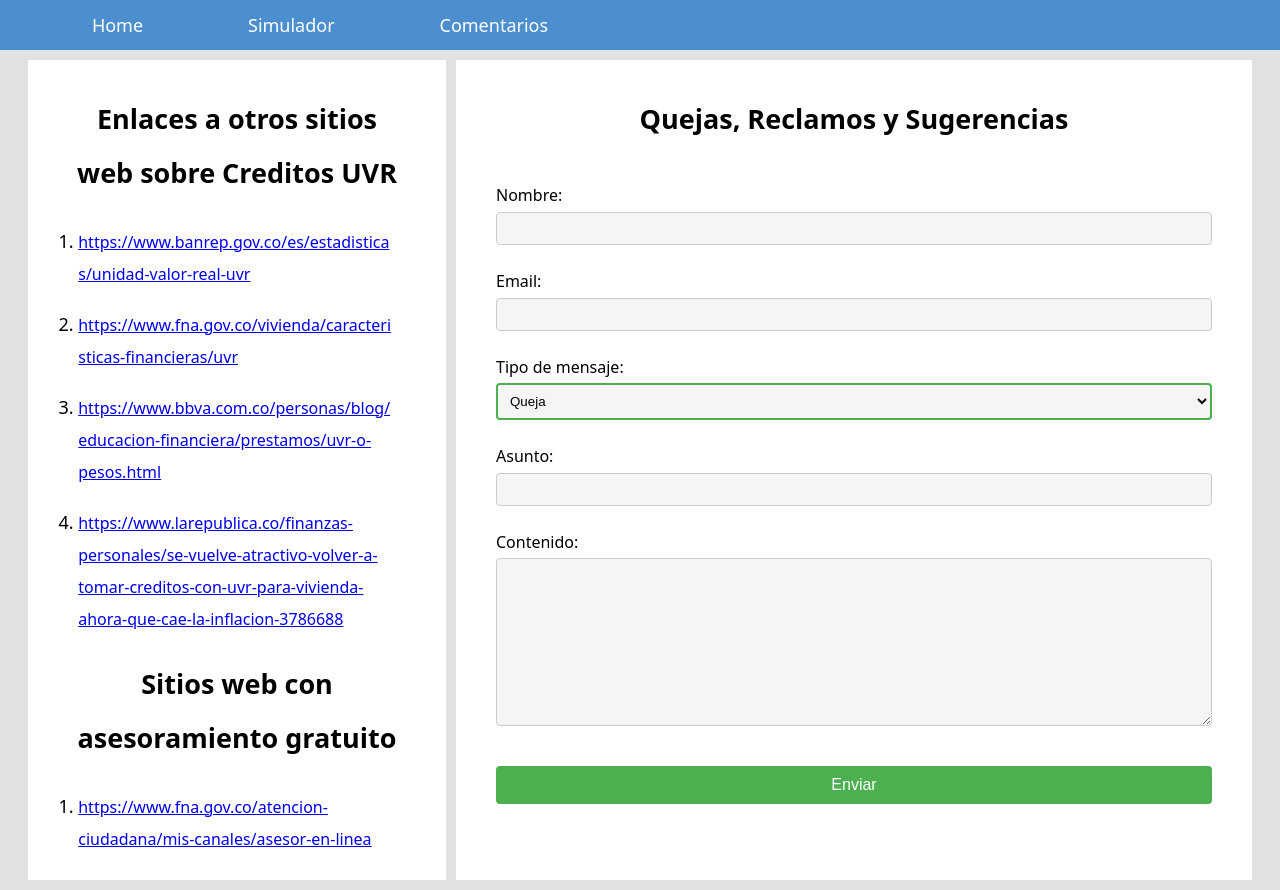
After one commit to LLFELIPEVV/creditos-UVR, a Django app: page /FeedbackHub/Comentarios/ in a window 1280 px wide. The commit adds this page. Run offline with Django 5.2, Linux system fonts and the light colour scheme.

Commit message:
feat: Finalizacion de la aplicacion de FeedbackHub

```diff
--- /dev/null
+++ b/FeedbackHub/forms.py
@@ -0,0 +1,8 @@
+from django import forms
+
+class MensajeForm(forms.Form):
+    nombre = forms.CharField(label='Nombre', max_length=100)
+    email = forms.EmailField(label='Email', max_length=100)
+    tipo = forms.ChoiceField(label='Tipo de mensaje', choices=[('Queja', 'Queja'), ('Sugerencia', 'Sugerencia'), ('Reclamo', 'Reclamo')])
+    asunto = forms.CharField(label='Asunto', max_length=100)
+    contenido = forms.CharField(label='Contenido', widget=forms.Textarea)
--- /dev/null
+++ b/FeedbackHub/templates/Comentarios.html
@@ -0,0 +1,48 @@
+{% load static %}
+<!DOCTYPE html>
+<html lang="en">
+    <head>
+        <meta charset="UTF-8" />
+        <meta name="viewport" content="width=device-width, initial-scale=1.0" />
+        <link rel="stylesheet" href="{% static 'styles/styles.css' %}" />
+        <link rel="stylesheet" href="{% static 'styles/form.css' %}" />
+        <link rel="stylesheet" href="{% static 'styles/informe.css' %}" />
+        <title>Comentarios</title>
+    </head>
+    <body>
+        <header class="header">
+            {% include 'components/main-navbar.html' %}
+        </header>
+        <div class="main-wrapper">
+            {% include 'components/section-secondary.html' %}
+            <main>
+                <article>
+                    <h1>Quejas, Reclamos y Sugerencias</h1>
+                    <form method="POST" class="form-simulador">
+                        {% csrf_token %} {{ form.as_p }}
+                        <button type="submit">Enviar</button>
+                    </form>
+
+                    {% if mensaje_aviso == True %}
+                    <div class="alerta correcto mostrar">
+                        El mensaje se ha creado correctamente
+                    </div>
+                    {% elif mensaje_aviso == False %}
+                    <div class="alerta incorrecto mostrar">
+                        Hubo un error al crear el mensaje
+                    </div>
+                    {% endif %}
+                </article>
+            </main>
+        </div>
+    </body>
+    <script>
+        // Selecciona todas las alertas
+        var alertas = document.querySelectorAll(".alerta");
+
+        // Agrega la clase "mostrar" a cada alerta
+        alertas.forEach(function (alerta) {
+            alerta.classList.add("mostrar");
+        });
+    </script>
+</html>
--- a/FeedbackHub/views.py
+++ b/FeedbackHub/views.py
@@ -1,6 +1,8 @@
 from .models import Usuario, Mensaje, TipoMensaje
 from django.shortcuts import render
-from django.db import IntegrityError
+from .forms import MensajeForm
+from django.core.mail import send_mail
+from django.conf import settings
 
 # Create your views here.
 def create_user(data):
@@ -20,6 +22,10 @@
         # Crear o obtener el usuario
         nuevo_usuario, creado = create_user(data)
 
+        print(f"tipo: {data.get('tipo')}")
+        print(f"asunto: {data.get('asunto')}")
+        print(f"contenido: {data.get('contenido')}")
+
         # Obtener el tipo de mensaje
         tipo_mensaje = TipoMensaje.objects.get(tipo=data.get('tipo'))
 
@@ -37,14 +43,16 @@
         return False  # Indica que hubo un error al crear el mensaje
 
 def FeedbackHub(request):
-    if request.method == 'GET':
+    form = MensajeForm()
+    mensaje_aviso = None
 
-        return render(request, 'template_de_Quejas.html')
-    elif request.method == 'POST':
-        mensaje = request.POST
-        if create_mensaje(mensaje):
-            mensaje_aviso = 'El mensaje se creó correctamente.'
-        else:
-            mensaje_aviso = 'Hubo un error al crear el mensaje.'
+    if request.method == 'POST':
+        form = MensajeForm(request.POST)
+        if form.is_valid():
+            mensaje = request.POST
+            if create_mensaje(mensaje):
+                mensaje_aviso = True
+            else:
+                mensaje_aviso = False
 
-        return render(request, 'template_de_Quejas.html', {'mensaje_aviso': mensaje_aviso})
+    return render(request, 'Comentarios.html', {'form': form, 'mensaje_aviso': mensaje_aviso})
--- a/Simulador/static/styles/form.css
+++ b/Simulador/static/styles/form.css
@@ -40,7 +40,10 @@
 
 /* Estilos para los campos de entrada */
 input[type="text"],
-input[type="number"] {
+input[type="number"],
+input[type="email"],
+textarea,
+select {
     width: 100%;
     padding: 8px;
     border: 1px solid #ccc;
@@ -51,14 +54,20 @@
 
 /* Cambiar color de fondo al activar los campos */
 input[type="text"]:focus,
-input[type="number"]:focus {
+input[type="number"]:focus,
+input[type="email"]:focus,
+textarea:focus,
+select:focus {
     background-color: #ffffff;
     border: 2px solid rgb(76, 143, 206);
     outline: none;
 }
 
 input[type="text"]:valid,
-input[type="number"]:valid {
+input[type="number"]:valid,
+input[type="email"]:valid,
+textarea:valid,
+select:valid {
     border: 2px solid #4CAF50; /* Cambio de color del borde para indicar inválido */
 }
 
--- a/UVRinfo/templates/components/main-navbar.html
+++ b/UVRinfo/templates/components/main-navbar.html
@@ -2,6 +2,6 @@
     <ul>
         <li><a href="{% url 'inicio' %}">Home</a></li>
         <li><a href="{% url 'Simulador:Simulador' %}">Simulador</a></li>
-        <li><a href="#">Comentarios</a></li>
+        <li><a href="{% url 'FeedbackHub:quejas' %}">Comentarios</a></li>
     </ul>
 </nav>
```
Also changed, not shown: FeedbackHub/management/commands/generar_informe_mensajes.py (added, +22 -0 lines), FeedbackHub/static/styles/informe.css (added, +42 -0 lines), FeedbackHub/migrations/0001_initial.py, 1 other file.
